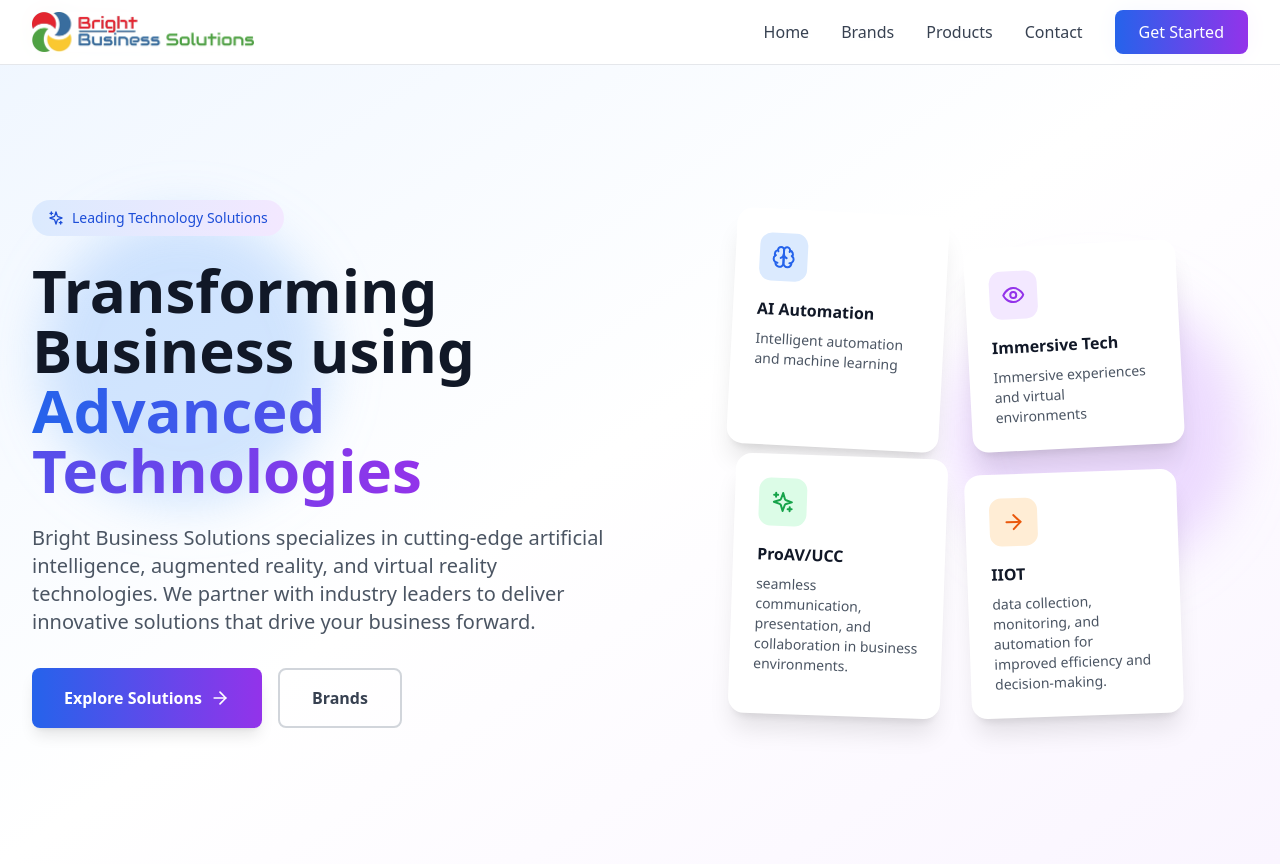
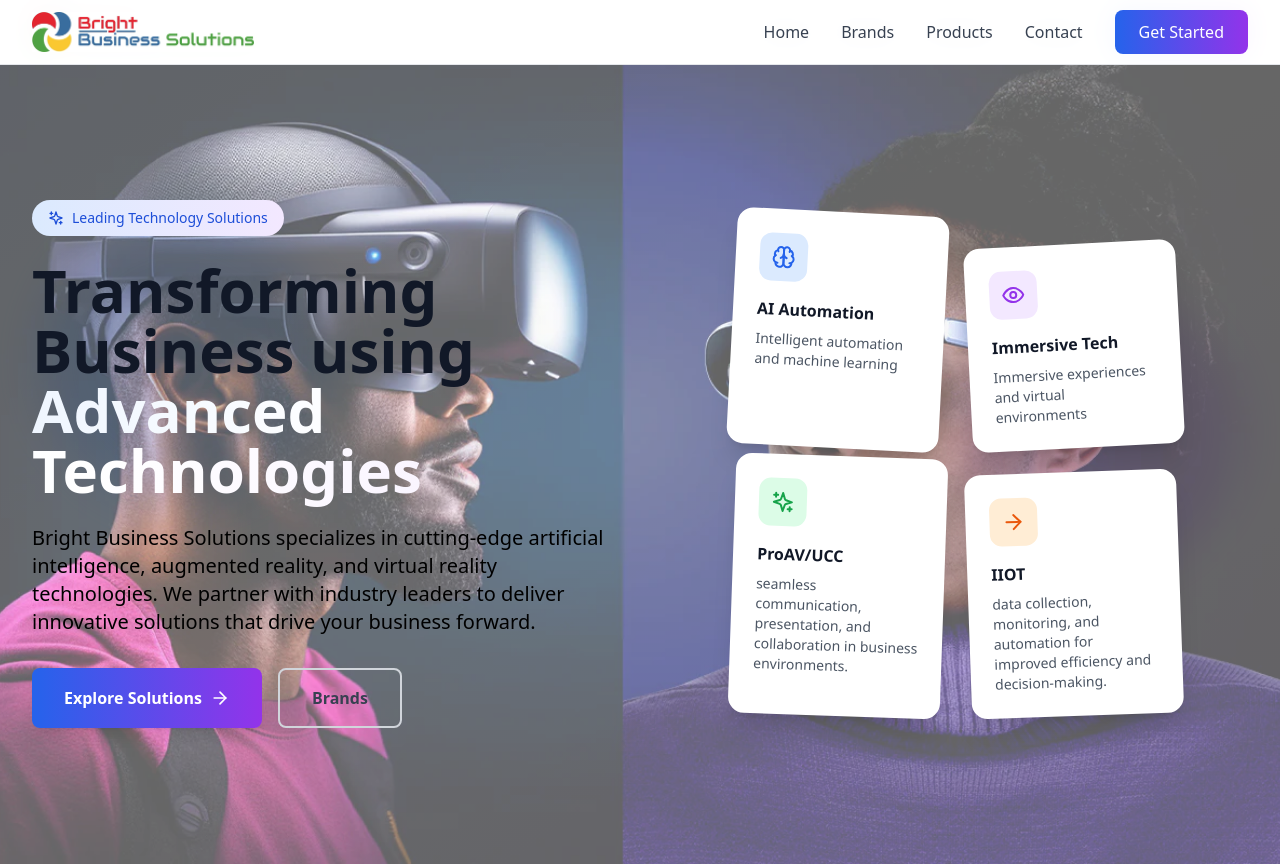
Before and after one commit to BBSoman/Website, a React (Vite) app: page / in a window 1280 px wide. Shown: the top 866 px of the page. Built offline with nearby package versions, Linux system fonts and the light colour scheme.

Commit message:
Hero.tsx

```diff
--- a/src/components/Hero.tsx
+++ b/src/components/Hero.tsx
@@ -7,10 +7,24 @@ const Hero: React.FC = () => {
       id="home"
       className="pt-16 min-h-screen bg-gradient-to-br from-blue-50 via-white to-purple-50 relative overflow-hidden"
     >
-      {/* Background decoration */}
-      <div className="absolute inset-0 bg-grid-pattern opacity-5"></div>
-      <div className="absolute top-1/4 left-10 w-72 h-72 bg-blue-400 rounded-full mix-blend-multiply filter blur-xl opacity-20 animate-pulse"></div>
-      <div className="absolute top-1/3 right-10 w-72 h-72 bg-purple-400 rounded-full mix-blend-multiply filter blur-xl opacity-20 animate-pulse delay-1000"></div>
+      {/* Static background image shown ONLY on the hero section */}
+      <div
+        className="absolute inset-0 w-full h-full z-0"
+        style={{
+          backgroundImage: 'url(/vr.jpg.jpg)',
+          // Set your image URL here
+          backgroundPosition: 'center',
+          backgroundSize: 'cover',
+          backgroundRepeat: 'no-repeat',
+          backgroundAttachment: 'fixed',
+          opacity: 0.6, // Adjust for desired blend
+        }}
+      />
+
+      {/* Other decorative backgrounds */}
+      <div className="absolute inset-0 bg-grid-pattern opacity-5 z-0" />
+      <div className="absolute top-1/4 left-10 w-72 h-72 bg-blue-400 rounded-full mix-blend-multiply filter blur-xl opacity-20 animate-pulse z-0" />
+      <div className="absolute top-1/3 right-10 w-72 h-72 bg-purple-400 rounded-full mix-blend-multiply filter blur-xl opacity-20 animate-pulse delay-1000 z-0" />
 
       <div className="container mx-auto px-4 sm:px-6 lg:px-8 relative z-10">
         <div className="flex flex-col lg:flex-row items-center justify-between min-h-screen py-20">
@@ -20,21 +34,18 @@ const Hero: React.FC = () => {
               <Sparkles className="w-4 h-4 mr-2" />
               Leading Technology Solutions
             </div>
-
             <h1 className="text-4xl md:text-5xl lg:text-6xl font-bold text-gray-900 mb-6 leading-tight">
               Transforming Business using{' '}
-              <span className="bg-gradient-to-r from-blue-600 to-purple-600 bg-clip-text text-transparent">
+              <span className="bg-gradient-to-r from-white-600 to-red-600 bg-clip-text text-transparent">
                 Advanced Technologies
               </span>
             </h1>
-
-            <p className="text-lg md:text-xl text-gray-600 mb-8 max-w-2xl mx-auto lg:mx-0">
+            <p className="text-lg md:text-xl text-white-600 mb-8 max-w-2xl mx-auto lg:mx-0">
               Bright Business Solutions specializes in cutting-edge artificial
               intelligence, augmented reality, and virtual reality technologies.
               We partner with industry leaders to deliver innovative solutions
               that drive your business forward.
             </p>
-
             <div className="flex flex-col sm:flex-row gap-4 justify-center lg:justify-start">
               <a
                 href="/partners"
@@ -51,7 +62,6 @@ const Hero: React.FC = () => {
               </a>
             </div>
           </div>
-
           {/* Visual Elements */}
           <div className="flex-1 mt-12 lg:mt-0">
             <div className="relative">
@@ -67,7 +77,6 @@ const Hero: React.FC = () => {
                     Intelligent automation and machine learning
                   </p>
                 </div>
-
                 <div className="bg-white rounded-2xl p-6 shadow-xl transform -rotate-3 hover:rotate-0 transition-transform duration-300 mt-8">
                   <div className="w-12 h-12 bg-purple-100 rounded-xl flex items-center justify-center mb-4">
                     <Eye className="w-6 h-6 text-purple-600" />
@@ -79,7 +88,6 @@ const Hero: React.FC = () => {
                     Immersive experiences and virtual environments
                   </p>
                 </div>
-
                 <div className="bg-white rounded-2xl p-6 shadow-xl transform rotate-2 hover:rotate-0 transition-transform duration-300 -mt-4">
                   <div className="w-12 h-12 bg-green-100 rounded-xl flex items-center justify-center mb-4">
                     <Sparkles className="w-6 h-6 text-green-600" />
@@ -92,7 +100,6 @@ const Hero: React.FC = () => {
                     business environments.
                   </p>
                 </div>
-
                 <div className="bg-white rounded-2xl p-6 shadow-xl transform -rotate-2 hover:rotate-0 transition-transform duration-300">
                   <div className="w-12 h-12 bg-orange-100 rounded-xl flex items-center justify-center mb-4">
                     <ArrowRight className="w-6 h-6 text-orange-600" />
```
